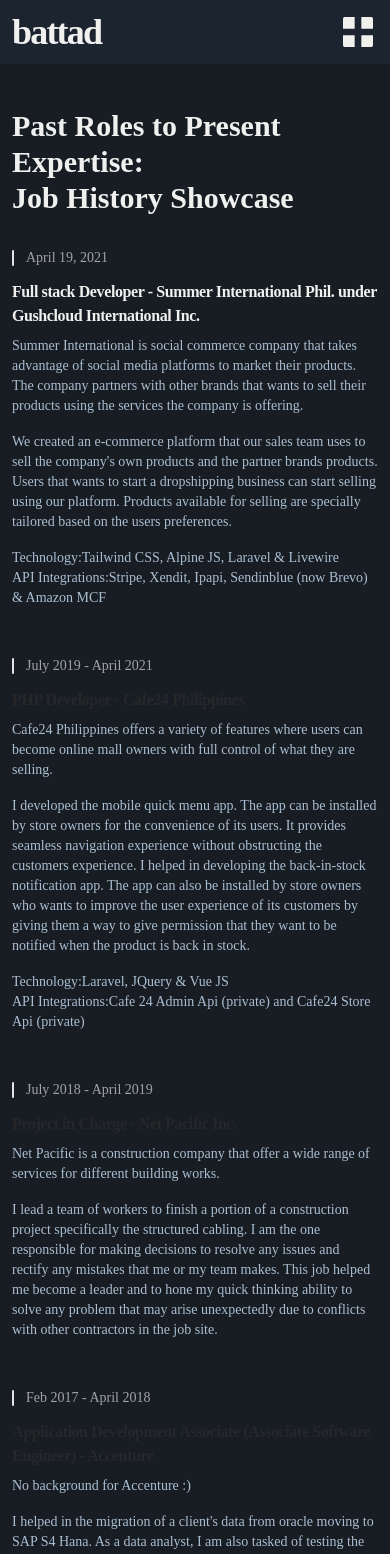
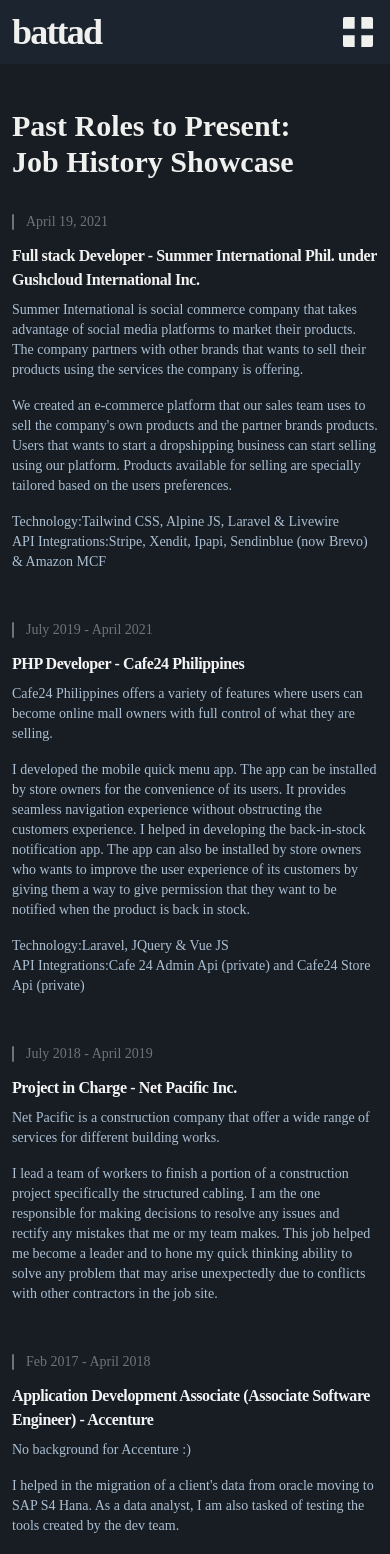
Before and after one commit to roelbattad/portfolio, a Vue app: page /portfolio/job-history in a window 390 px wide. Shown: the top 1554 px of the page. Built offline with nearby package versions, Linux system fonts and the light colour scheme.

Commit message:
update history and contacts page

```diff
--- a/package.json
+++ b/package.json
@@ -20,7 +20,6 @@
     "@babel/eslint-parser": "^7.12.16",
     "@tailwindcss/aspect-ratio": "^0.4.2",
     "@tailwindcss/forms": "^0.5.3",
-    "@tailwindcss/line-clamp": "^0.4.4",
     "@tailwindcss/typography": "^0.5.9",
     "@vue/cli-plugin-babel": "~5.0.0",
     "@vue/cli-plugin-eslint": "~5.0.0",
--- a/src/components/JobHistoryPage.vue
+++ b/src/components/JobHistoryPage.vue
@@ -3,7 +3,7 @@
         <div class="max-w-7xl mx-auto min-h-screen">
             <div class="h-16 -mt-16"></div>
             <header>
-                <h1 class="text-3xl lg:4xl font-bold max-w-2xl mt-8 lg:mt-16 font-montserrat">Past Roles to Present Expertise: <br> Job History Showcase</h1>
+                <h1 class="text-3xl lg:4xl font-bold max-w-2xl mt-8 lg:mt-16 font-montserrat">Past Roles to Present: <br> Job History Showcase</h1>
             </header>
             <div class="my-8 lg:my-16">
                 <div class="mx-auto max-w-2xl lg:max-w-7xl">
@@ -11,14 +11,14 @@
                         <article class="md:grid md:grid-cols-4 md:items-baseline">
                             <div class="md:col-span-3 group relative flex flex-col items-start">
                                 <h2 class="text-base font-semibold tracking-tight text-highlights">
-                                    <div class="absolute -inset-x-4 -inset-y-6 z-0 scale-95 bg-zinc-50 opacity-0 transition group-hover:scale-100 group-hover:opacity-100 dark:bg-zinc-800/50 sm:-inset-x-6 sm:rounded-2xl"></div>
+                                    <div class="absolute -inset-x-4 -inset-y-6 z-0 scale-95 opacity-0 transition group-hover:scale-100 group-hover:opacity-100 bg-zinc-800/50 sm:-inset-x-6 sm:rounded-2xl"></div>
                                     <a href="javascript:;">
                                         <span class="absolute -inset-x-4 -inset-y-6 z-20 sm:-inset-x-6 sm:rounded-2xl"></span>
                                         <span class="relative z-10">Full stack Developer - Summer International Phil. under Gushcloud International Inc.</span>
                                     </a>
                                 </h2>
-                                <time class="md:hidden relative z-10 order-first mb-3 flex items-center text-sm text-zinc-400 dark:text-zinc-500 pl-3.5" datetime="2022-09-05">
-                                    <span class="absolute inset-y-0 left-0 flex items-center" aria-hidden="true"><span class="h-4 w-0.5 rounded-full bg-zinc-200 dark:bg-zinc-500"></span></span>April 19, 2021
+                                <time class="md:hidden relative z-10 order-first mb-3 flex items-center text-sm text-zinc-500 pl-3.5" datetime="2022-09-05">
+                                    <span class="absolute inset-y-0 left-0 flex items-center" aria-hidden="true"><span class="h-4 w-0.5 rounded-full bg-zinc-500"></span></span>April 19, 2021
                                 </time>
                                 <div class="relative z-10 mt-2 text-sm text-sentences">
                                     <ul>
@@ -35,20 +35,20 @@
                                     </ul>
                                 </div>
                             </div>
-                            <time class="mt-1 hidden md:block relative z-10 order-first mb-3 flex items-center text-sm text-zinc-400 dark:text-zinc-500" datetime="2023-XX-XX">April 19, 2021 - Present
+                            <time class="mt-1 hidden md:block relative z-10 order-first mb-3 flex items-center text-sm text-zinc-500" datetime="2023-XX-XX">April 19, 2021 - Present
                             </time>
                         </article>
                         <article class="md:grid md:grid-cols-4 md:items-baseline">
                             <div class="md:col-span-3 group relative flex flex-col items-start">
-                                <h2 class="text-base font-semibold tracking-tight text-zinc-800 dark:text-zinc-100">
-                                    <div class="absolute -inset-x-4 -inset-y-6 z-0 scale-95 bg-zinc-50 opacity-0 transition group-hover:scale-100 group-hover:opacity-100 dark:bg-zinc-800/50 sm:-inset-x-6 sm:rounded-2xl"></div>
+                                <h2 class="text-base font-semibold tracking-tight text-zinc-100">
+                                    <div class="absolute -inset-x-4 -inset-y-6 z-0 scale-95  opacity-0 transition group-hover:scale-100 group-hover:opacity-100 bg-zinc-800/50 sm:-inset-x-6 sm:rounded-2xl"></div>
                                     <a href="javascript:;">
                                         <span class="absolute -inset-x-4 -inset-y-6 z-20 sm:-inset-x-6 sm:rounded-2xl"></span>
                                         <span class="relative z-10">PHP Developer - Cafe24 Philippines</span>
                                     </a>
                                 </h2>
-                                <time class="md:hidden relative z-10 order-first mb-3 flex items-center text-sm text-zinc-400 dark:text-zinc-500 pl-3.5" datetime="2022-09-05">
-                                    <span class="absolute inset-y-0 left-0 flex items-center" aria-hidden="true"><span class="h-4 w-0.5 rounded-full bg-zinc-200 dark:bg-zinc-500"></span></span>July 2019 - April 2021
+                                <time class="md:hidden relative z-10 order-first mb-3 flex items-center text-sm text-zinc-500 pl-3.5" datetime="2022-09-05">
+                                    <span class="absolute inset-y-0 left-0 flex items-center" aria-hidden="true"><span class="h-4 w-0.5 rounded-full bg-zinc-500"></span></span>July 2019 - April 2021
                                 </time>
                                 <div class="relative z-10 mt-2 text-sm text-sentences">
                                     <ul>
@@ -65,20 +65,20 @@
                                     </ul>
                                 </div>
                             </div>
-                            <time class="mt-1 hidden md:block relative z-10 order-first mb-3 flex items-center text-sm text-zinc-400 dark:text-zinc-500" datetime="2021-XX-XX">July 2019 - April 2021
+                            <time class="mt-1 hidden md:block relative z-10 order-first mb-3 flex items-center text-sm text-zinc-500" datetime="2021-XX-XX">July 2019 - April 2021
                             </time>
                         </article>
                         <article class="md:grid md:grid-cols-4 md:items-baseline">
                             <div class="md:col-span-3 group relative flex flex-col items-start">
-                                <h2 class="text-base font-semibold tracking-tight text-zinc-800 dark:text-zinc-100">
-                                    <div class="absolute -inset-x-4 -inset-y-6 z-0 scale-95 bg-zinc-50 opacity-0 transition group-hover:scale-100 group-hover:opacity-100 dark:bg-zinc-800/50 sm:-inset-x-6 sm:rounded-2xl"></div>
+                                <h2 class="text-base font-semibold tracking-tight text-zinc-100">
+                                    <div class="absolute -inset-x-4 -inset-y-6 z-0 scale-95 opacity-0 transition group-hover:scale-100 group-hover:opacity-100 bg-zinc-800/50 sm:-inset-x-6 sm:rounded-2xl"></div>
                                     <a href="javascript:;">
                                         <span class="absolute -inset-x-4 -inset-y-6 z-20 sm:-inset-x-6 sm:rounded-2xl"></span>
                                         <span class="relative z-10">Project in Charge - Net Pacific Inc.</span>
                                     </a>
                                 </h2>
-                                <time class="md:hidden relative z-10 order-first mb-3 flex items-center text-sm text-zinc-400 dark:text-zinc-500 pl-3.5" datetime="2018-09-05">
-                                    <span class="absolute inset-y-0 left-0 flex items-center" aria-hidden="true"><span class="h-4 w-0.5 rounded-full bg-zinc-200 dark:bg-zinc-500"></span></span>July 2018 - April 2019
+                                <time class="md:hidden relative z-10 order-first mb-3 flex items-center text-sm text-zinc-500 pl-3.5" datetime="2018-09-05">
+                                    <span class="absolute inset-y-0 left-0 flex items-center" aria-hidden="true"><span class="h-4 w-0.5 rounded-full bg-zinc-500"></span></span>July 2018 - April 2019
                                 </time>
                                 <div class="relative z-10 mt-2 text-sm text-sentences">
                                     <ul>
@@ -91,20 +91,20 @@
                                     </ul>
                                 </div>
                             </div>
-                            <time class="mt-1 hidden md:block relative z-10 order-first mb-3 flex items-center text-sm text-zinc-400 dark:text-zinc-500" datetime="20118-XX-XX">July 2018 - April 2019
+                            <time class="mt-1 hidden md:block relative z-10 order-first mb-3 flex items-center text-sm text-zinc-500" datetime="20118-XX-XX">July 2018 - April 2019
                             </time>
                         </article>
                         <article class="md:grid md:grid-cols-4 md:items-baseline">
                             <div class="md:col-span-3 group relative flex flex-col items-start">
-                                <h2 class="text-base font-semibold tracking-tight text-zinc-800 dark:text-zinc-100">
-                                    <div class="absolute -inset-x-4 -inset-y-6 z-0 scale-95 bg-zinc-50 opacity-0 transition group-hover:scale-100 group-hover:opacity-100 dark:bg-zinc-800/50 sm:-inset-x-6 sm:rounded-2xl"></div>
+                                <h2 class="text-base font-semibold tracking-tight text-zinc-100">
+                                    <div class="absolute -inset-x-4 -inset-y-6 z-0 scale-95 opacity-0 transition group-hover:scale-100 group-hover:opacity-100 bg-zinc-800/50 sm:-inset-x-6 sm:rounded-2xl"></div>
                                     <a href="javascript:;">
                                         <span class="absolute -inset-x-4 -inset-y-6 z-20 sm:-inset-x-6 sm:rounded-2xl"></span>
                                         <span class="relative z-10">Application Development Associate (Associate Software Engineer) - Accenture</span>
                                     </a>
                                 </h2>
-                                <time class="md:hidden relative z-10 order-first mb-3 flex items-center text-sm text-zinc-400 dark:text-zinc-500 pl-3.5" datetime="2017-09-05">
-                                    <span class="absolute inset-y-0 left-0 flex items-center" aria-hidden="true"><span class="h-4 w-0.5 rounded-full bg-zinc-200 dark:bg-zinc-500">
+                                <time class="md:hidden relative z-10 order-first mb-3 flex items-center text-sm text-zinc-500 pl-3.5" datetime="2017-09-05">
+                                    <span class="absolute inset-y-0 left-0 flex items-center" aria-hidden="true"><span class="h-4 w-0.5 rounded-full bg-zinc-500">
                                     </span></span>Feb 2017 - April 2018
                                 </time>
                                 <div class="relative z-10 mt-2 text-sm text-sentences">
@@ -118,7 +118,7 @@
                                     </ul>
                                 </div>
                             </div>
-                            <time class="mt-1 hidden md:block relative z-10 order-first mb-3 flex items-center text-sm text-zinc-400 dark:text-zinc-500" datetime="2017-XX-XX">Feb 2017 - April 2018
+                            <time class="mt-1 hidden md:block relative z-10 order-first mb-3 flex items-center text-sm text-zinc-500" datetime="2017-XX-XX">Feb 2017 - April 2018
                             </time>
                         </article>
                     </div>
```
Also changed, not shown: src/components/ContactsPage.vue (+14 -6 lines), 1 other file (tests, documents, lock files or other folders).
